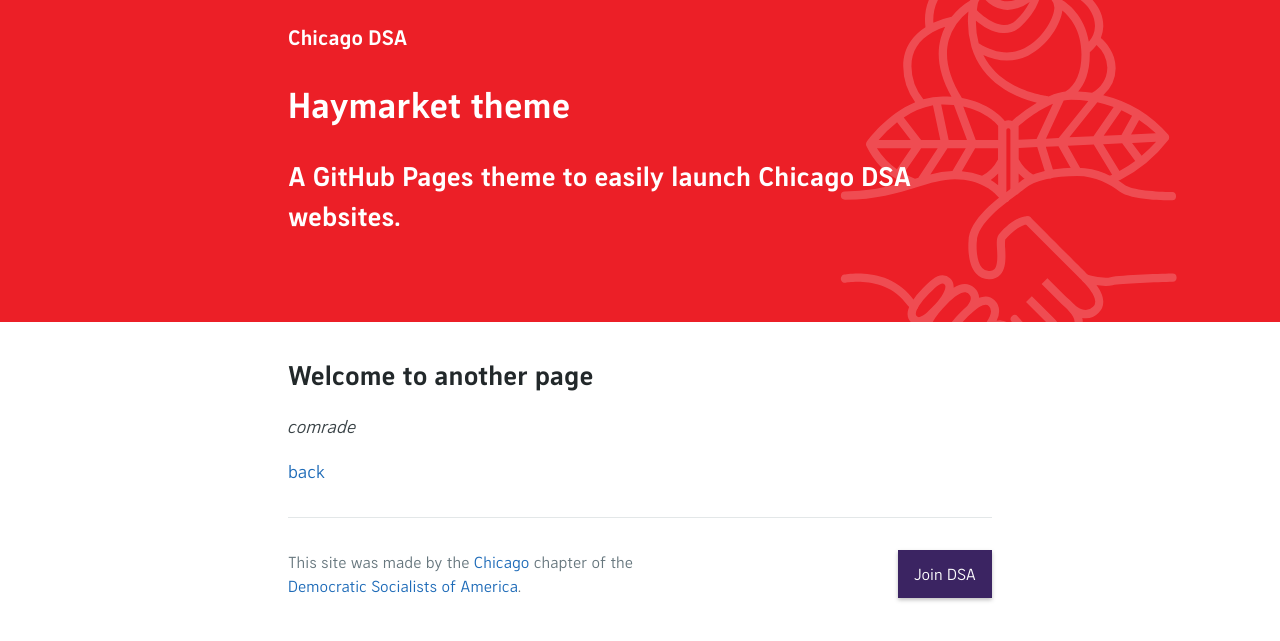
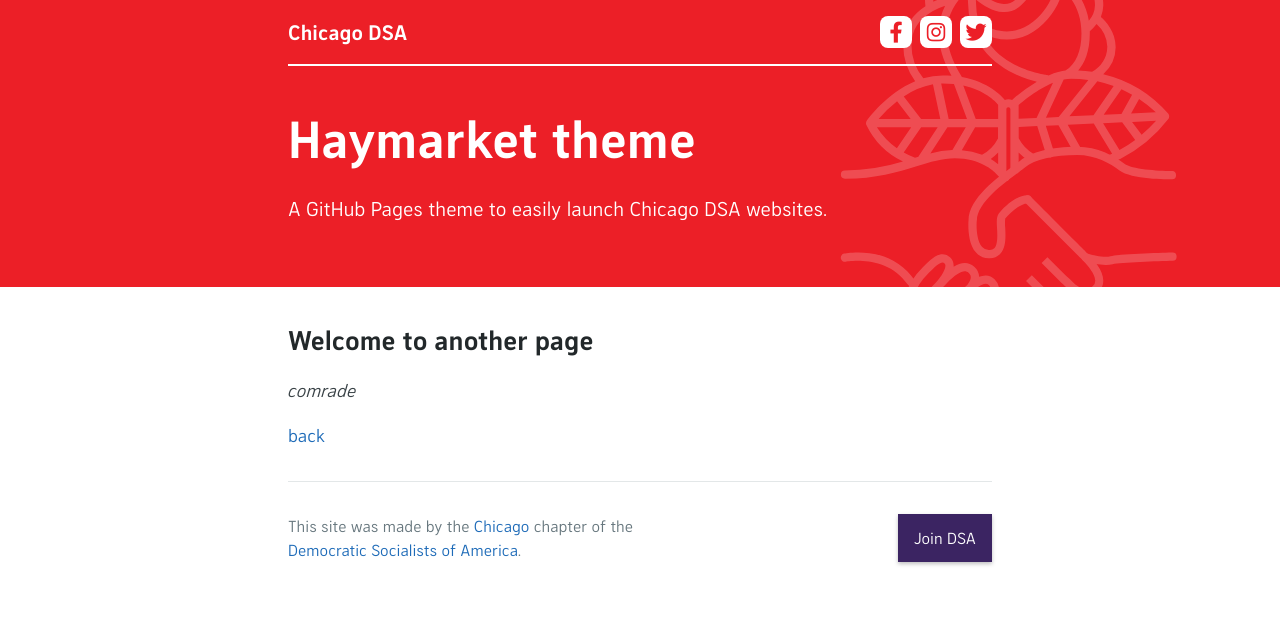
Before and after one commit to ChicagoDSA/haymarket, a Jekyll site: the page built from another-page.md, in a window 1280 px wide. Shown: the top 641 px of the page. Built offline with Jekyll 4.4.1, drawn with Linux system fonts in a browser that asks for light colours; nearby versions of some CDN libraries; some web fonts are replaced; library files that are not in the unit come from our copies.

Commit message:
added social logic, simplified class names

```diff
--- a/_includes/header.html
+++ b/_includes/header.html
@@ -1,24 +1,42 @@
 <header class="page-header" role="banner">
 	<div class="project-area">
-		<div class="project-chapter">
+		<div class="background-logo">
+			<img src="{{ '/assets/images/DSA-logo-white-on-transparent.svg' | relative_url }}" onerror="this.src='{{ '/assets/images/DSA-logo-white-on-transparent.png' | relative_url }}'; this.onerror=null;" draggable="false" alt="Two hands holding each other. A rose is behind them.">
+		</div>
+		<div class="chapter">
 			<h3>
 				{% if site.chapter.name and site.chapter.url %}
-				<a href="{{ site.chapter.url }}">{{ site.chapter.name | markdownify | remove: '<p>' | remove: '</p>' }}</a>
+					<a href="{{ site.chapter.url }}">{{ site.chapter.name | markdownify | remove: '<p>' | remove: '</p>' }}</a>
 				{% else %}
-				<a href="https://www.dsausa.org/">Democratic Socialists of America</a>
+					<a href="https://www.dsausa.org/">Democratic Socialists of America</a>
 				{% endif %}
+
+				{% if site.chapter.twitter %}
+					<a id="twitter" class="social" href="https://twitter.com/{{ site.chapter.twitter }}">
+						<i class="fab fa-twitter"></i>
+					</a>
+				{% endif %}
+
+				{% if site.chapter.instagram %}
+					<a id="instagram" class="social" href="https://www.instagram.com/{{ site.chapter.instagram }}">
+						<i class="fab fa-instagram"></i>
+					</a>
+				{% endif %}
+
+				{% if site.chapter.facebook %}
+					<a id="facebook" class="social" href="https://www.facebook.com/{{ site.chapter.facebook }}">
+						<i class="fab fa-facebook-f"></i>
+					</a>
+				{% endif %}
+
+				<div style="clear: both;"></div>
 			</h3>
-			<div style="clear: both;"></div>
 		</div>
-		<div style="clear: both;"></div>
-		<h1 class="project-name">
+		<h1 class="name">
 			<a href="{{ '/' | absolute_url }}">{{ site.title | default: site.github.repository_name | markdownify | remove: '<p>' | remove: '</p>' }}</a>
 		</h1>
 		{% if site.description or site.github.project_tagline %}
-		<h2 class="project-tagline">{{ site.description | default: site.github.project_tagline | markdownify | remove: '<p>' | remove: '</p>' }}</h2>
+			<h2 class="tagline">{{ site.description | default: site.github.project_tagline | markdownify | remove: '<p>' | remove: '</p>' }}</h2>
 		{% endif %}
-		<div class="background-logo">
-			<img src="{{ '/assets/images/DSA-logo-white-on-transparent.svg' | relative_url }}" onerror="this.src='{{ '/assets/images/DSA-logo-white-on-transparent.png' | relative_url }}'; this.onerror=null;" draggable="false" alt="Two hands holding each other. A rose is behind them.">
-		</div>
 	</div>
 </header>
```
Also changed, not shown: _includes/tile.html (+5 -5 lines).
